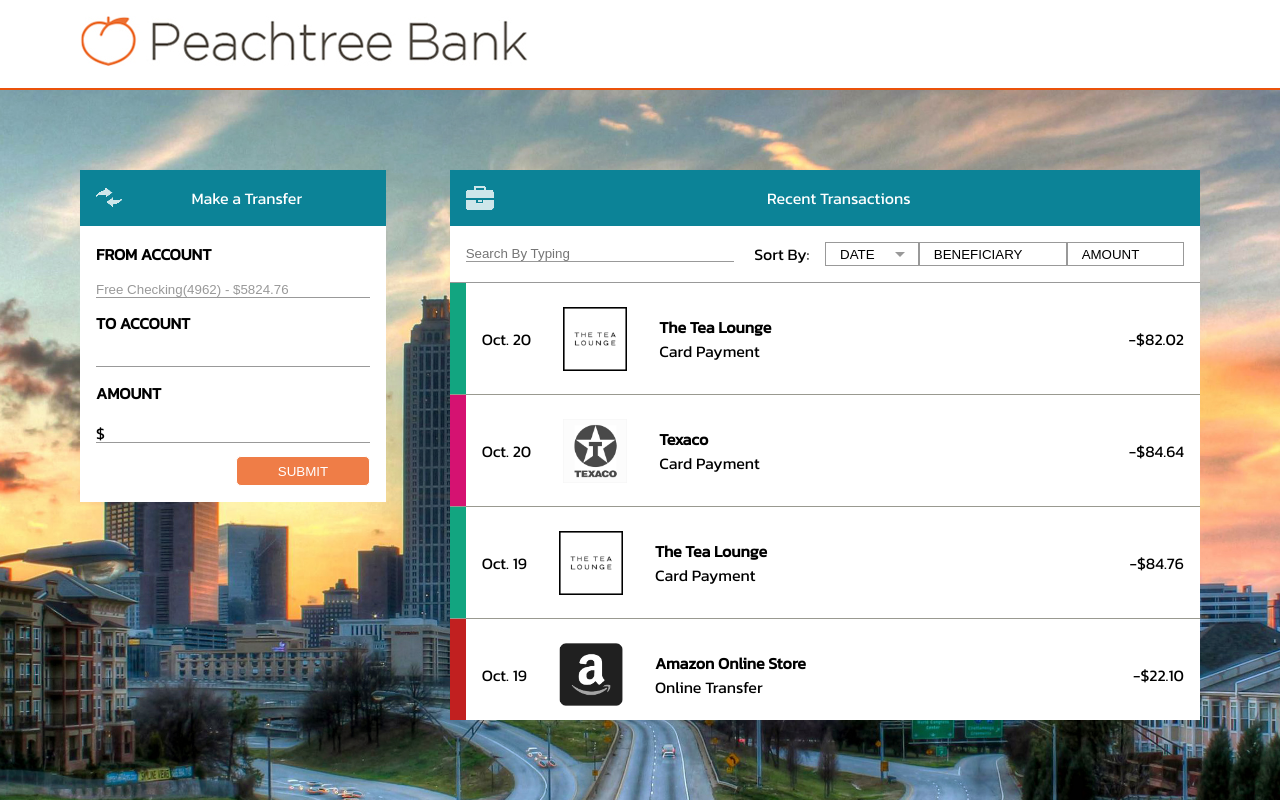
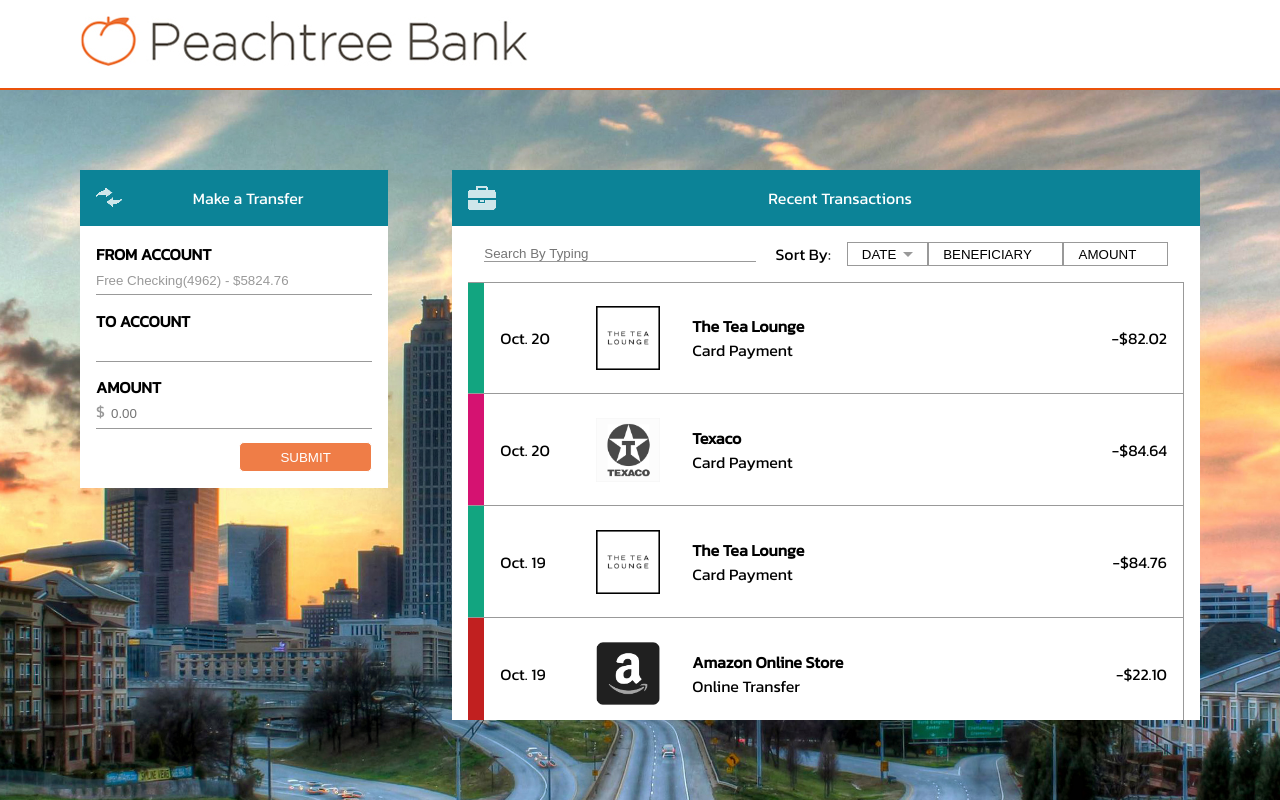
Before and after one commit to TomaszKasowicz/bb-hw, an Angular app: page / in a window 1280 px wide. Built offline with nearby package versions, Linux system fonts and the light colour scheme.

Commit message:
feat: add errors and better validation to form

```diff
--- a/src/app/components/recent-transactions/recent-transactions.component.html
+++ b/src/app/components/recent-transactions/recent-transactions.component.html
@@ -6,5 +6,5 @@
   <app-sort (sortChange)="setSorting($event)"></app-sort>
 </div>
 <div class="transaction-list">
-  <app-transaction-details *ngFor="let transaction of transactions$ | async as list" [transaction]="transaction"></app-transaction-details>
+  <app-transaction-details class="flex" *ngFor="let transaction of transactions$ | async as list" [transaction]="transaction"></app-transaction-details>
 </div>
--- a/src/app/components/recent-transactions/recent-transactions.component.scss
+++ b/src/app/components/recent-transactions/recent-transactions.component.scss
@@ -5,8 +5,7 @@
 
 .user-menu {
   justify-content: space-between;
-  padding: 1em;
-  border-bottom: 1px solid var(--color-line);
+  padding: 1em 2em;
   gap: 1em;
   & > * {
     flex-grow: 1;
@@ -14,5 +13,6 @@
 }
 
 .transaction-list {
+  padding: 0em 1em;
   overflow: auto;
 }
--- a/src/app/components/sort/sort.component.html
+++ b/src/app/components/sort/sort.component.html
@@ -5,7 +5,7 @@
 (click)="toggleSort(sortColumn.propertyName)"
 >
   <div class="flex">
-    <label>{{ sortColumn.label }}</label>
+    <span>{{ sortColumn.label }}</span>
     <div class="arrow"
     [class.arrow-hidden]="sortColumn.propertyName !== state.property"
     [class.arrow-up]="state.ascending"
--- a/src/app/components/transaction-details/transaction-details.component.html
+++ b/src/app/components/transaction-details/transaction-details.component.html
@@ -1,16 +1,14 @@
-<div class="container" *ngIf="transaction">
-  <div class="category" [style.background-color]="transaction.categoryCode"></div>
-  <div class="item date">{{transaction.transactionDate | date:'MMM. dd' }}</div>
+<div class="category" [style.background-color]="transaction?.categoryCode"></div>
+  <div class="item date">{{transaction?.transactionDate | date:'MMM. dd' }}</div>
   <div class="item logo">
-    <img *ngIf="transaction.merchantLogo" [src]="transaction.merchantLogo" alt="">
+    <img *ngIf="transaction?.merchantLogo" [src]="transaction?.merchantLogo" alt="">
   </div>
   <div class="item details">
     <div>
-      {{transaction.merchant}}
+      {{transaction?.merchant}}
     </div>
     <div>
-      {{transaction.transactionType}}
+      {{transaction?.transactionType}}
     </div>
   </div>
   <div class="item amount">-{{transaction.amount | currency}}</div>
-</div>
--- a/src/app/components/transaction-details/transaction-details.component.scss
+++ b/src/app/components/transaction-details/transaction-details.component.scss
@@ -1,11 +1,11 @@
-.container {
-  font-size: 1em;
+:host {
   height: 7em;
-  display: flex;
-  align-items: center;
-  align-content: center;
-  background-color: white;
-  border-bottom: 1px solid #999990;
+  border-right: 1px solid var(--color-line);
+  border-bottom: 1px solid var(--color-line);
+
+  &:first-of-type {
+    border-top: 1px solid var(--color-line);
+  }
 }
 
 .category {
@@ -17,6 +17,10 @@
 .item {
   padding: 0;
   margin: 0em 1em;
+}
+
+.date {
+  flex-basis: 4em;
 }
 
 .details {
--- a/src/app/components/transaction-form/balance.validator.ts
+++ b/src/app/components/transaction-form/balance.validator.ts
@@ -10,7 +10,7 @@
     const newBalance = balance - amount;
 
     if (newBalance < MIN_BALANCE) {
-      return { 'balance-overdraft': true };
+      return { balanceOverdraft: true };
     }
     return null;
   };
--- a/src/app/components/transaction-form/transaction-form.component.html
+++ b/src/app/components/transaction-form/transaction-form.component.html
@@ -2,18 +2,26 @@
   [icon]="'./assets/icons/arrows.png'">
   Make a Transfer
 </app-window-header>
-<div class="flex flex_column transfer-form" [formGroup]="transferForm">
-  <label class="font__bold" for="from">FROM ACCOUNT</label>
-  <input type="text" formControlName="from">
-  <label class="font__bold"for="to">TO ACCOUNT</label>
-  <input type="text" formControlName="to" list="merchants">
+<form class="flex flex_column transfer-form" [formGroup]="transferForm">
+  <label class="bold" for="from">FROM ACCOUNT</label>
+  <input id="from" type="text" formControlName="from">
+  <label class="bold"for="to">TO ACCOUNT</label>
+  <div class="error" *ngIf="ctrlTo?.dirty && ctrlTo.errors?.required">
+    Benficiary is required.
+  </div>
+  <input id="to" type="text" formControlName="to" list="merchants">
   <datalist id="merchants">
     <option *ngFor="let merchant of merchants$ | async">{{merchant}}</option>
   </datalist>
-  <label class="font__bold" for="amount">AMOUNT</label>
+  <label class="bold" for="amount">AMOUNT</label>
+  <div class="error" *ngIf="ctrlAmount?.dirty && ctrlAmount?.errors">
+    <div *ngIf="ctrlAmount?.errors?.required">Amount is required</div>
+    <div *ngIf="ctrlAmount?.errors?.pattern">Fixed number (ie 123 or 123.45)</div>
+    <div *ngIf="ctrlAmount?.errors?.balanceOverdraft">Will overdraft</div>
+  </div>
   <div class="amount">
     <span class="prefix">$</span>
-    <input type="number" formControlName="amount">
+    <input id="amount" type="text" formControlName="amount" placeholder="0.00">
   </div>
   <div class="flex buttons">
     <ng-container *ngIf="isReview === false; else review">
@@ -26,5 +34,4 @@
       <button class="peachtree" (click)="toggleState()">CANCEL</button>
       <button class="peachtree" (click)="transfer()">TRANSFER</button>
   </ng-template>
-
-</div>
+</form>
--- a/src/app/components/transaction-form/transaction-form.component.scss
+++ b/src/app/components/transaction-form/transaction-form.component.scss
@@ -2,10 +2,14 @@
   padding: 1em;
   align-self: flex-start;
 
-  label,
+  input,
+  label {
+    width: 100%;
+  }
+
   input {
-    width: 100%;
     margin-bottom: 1em;
+    padding: 0.5em 0em;
   }
 
   .amount {
@@ -31,5 +35,6 @@
 }
 
 .prefix {
+  color: var(--color-text-disabled);
   position: absolute;
 }
--- a/src/app/components/transaction-form/transaction-form.component.ts
+++ b/src/app/components/transaction-form/transaction-form.component.ts
@@ -1,7 +1,13 @@
 import { Component, OnInit } from '@angular/core';
-import { FormBuilder, FormGroup, Validators } from '@angular/forms';
+import {
+  AbstractControl,
+  FormBuilder,
+  FormControl,
+  FormGroup,
+  Validators
+} from '@angular/forms';
 import { defer, Observable } from 'rxjs';
-import { map, startWith } from 'rxjs/operators';
+import { map, startWith, tap } from 'rxjs/operators';
 import { Transaction } from '../../model/transaction';
 import { TransactionsService } from '../../services/transactions.service';
 import { balanceValidator } from './balance.validator';
@@ -13,6 +19,8 @@
 })
 export class TransactionFormComponent implements OnInit {
   public transferForm: FormGroup;
+  public ctrlTo: AbstractControl | null;
+  public ctrlAmount: AbstractControl | null;
   public isReview: boolean;
 
   public disabled$: Observable<boolean>;
@@ -23,21 +31,24 @@
     private transactionService: TransactionsService
   ) {
     this.transferForm = this.fb.group({
-      from: this.fb.control({ value: null, disabled: true }),
+      from: this.fb.control(null),
       to: this.fb.control(null, [Validators.required]),
       amount: this.fb.control(null, [
         Validators.required,
-        Validators.min(0),
+        Validators.pattern(/^\d+(\.\d{2})?$/),
         balanceValidator(this.transactionService)
       ])
     });
+    this.ctrlTo = this.transferForm.get('to');
+    this.ctrlAmount = this.transferForm.get('amount');
   }
 
   ngOnInit(): void {
     this.resetForm();
     this.disabled$ = defer(() => this.transferForm.statusChanges).pipe(
       map(status => status === 'INVALID'),
-      startWith(true)
+      startWith(true),
+      tap(() => console.log(this.transferForm.get('to')?.errors))
     );
 
     this.merchants$ = this.transactionService
--- a/src/assets/styles/_components.scss
+++ b/src/assets/styles/_components.scss
@@ -70,8 +70,12 @@
   margin-bottom: 1em;
 }
 
-.font {
-  &__bold {
-    font-weight: bold;
-  }
+.bold {
+  font-weight: bold;
 }
+
+.error {
+  font-size: 0.75em;
+  width: 100%;
+  color: var(--color-peachtree-orange);
+}
```
